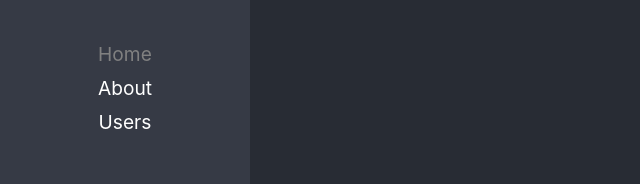
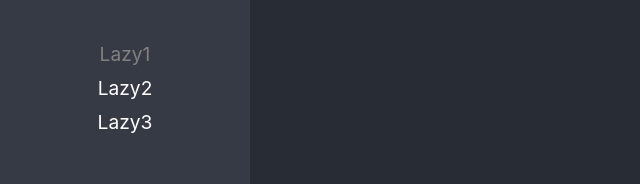
Before and after one commit to GABPAEZ/react-adv-ts, a React (Create React App) app: page /lazy1 in a window 1280 px wide. Before the commit this address led to /home. Shown: the part 155-339 px from the top of the page, without its empty margins (0-640 px from the left). Built offline with nearby package versions, Linux system fonts and the light colour scheme.

Commit message:
Paginas lazy agregadas

```diff
--- a/package.json
+++ b/package.json
@@ -12,7 +12,7 @@
     "@types/react-dom": "^17.0.11",
     "react": "^17.0.2",
     "react-dom": "^17.0.2",
-    "react-router-dom": "^6.2.1",
+    "react-router-dom": "^5.3.0",
     "react-scripts": "5.0.0",
     "typescript": "^4.5.5",
     "web-vitals": "^2.1.4"
@@ -40,5 +40,8 @@
       "last 1 firefox version",
       "last 1 safari version"
     ]
+  },
+  "devDependencies": {
+    "@types/react-router-dom": "^5.3.3"
   }
 }
--- /dev/null
+++ b/src/01-lazyload/pages/LazyPage1.tsx
@@ -0,0 +1,5 @@
+import React from 'react';
+
+export const LazyPage1 = () => {
+  return <h1>LazyPage1</h1>;
+};
--- /dev/null
+++ b/src/01-lazyload/pages/LazyPage2.tsx
@@ -0,0 +1,5 @@
+import React from 'react';
+
+export const LazyPage2 = () => {
+  return <h1>LazyPage2</h1>;
+};
--- /dev/null
+++ b/src/01-lazyload/pages/LazyPage3.tsx
@@ -0,0 +1,5 @@
+import React from 'react';
+
+export const LazyPage3 = () => {
+  return <h1>LazyPage3</h1>;
+};
--- /dev/null
+++ b/src/01-lazyload/pages/index.ts
@@ -0,0 +1,3 @@
+export { LazyPage1 } from "./LazyPage1";
+export { LazyPage2 } from "./LazyPage2";
+export { LazyPage3 } from "./LazyPage3";
--- a/src/routes/Navigation.tsx
+++ b/src/routes/Navigation.tsx
@@ -1,10 +1,10 @@
 import {
   BrowserRouter as Router,
-  Routes,
+  Switch,
   Route,
   NavLink,
-  Navigate,
 } from 'react-router-dom';
+import { LazyPage1, LazyPage2, LazyPage3 } from '../01-lazyload/pages';
 
 import logo from '../logo.svg';
 
@@ -18,37 +18,33 @@ export const Navigation = () => {
           <img src={logo} alt="react-logo" />
           <ul>
             <li>
-              <NavLink
-                to="/home"
-                className={({ isActive }) => (isActive ? 'nav-active' : '')}
-              >
-                Home
+              <NavLink to="/lazy1" activeClassName="nav-active" exact>
+                Lazy1
               </NavLink>
             </li>
             <li>
-              <NavLink
-                to="/about"
-                className={({ isActive }) => (isActive ? 'nav-active' : '')}
-              >
-                About
+              <NavLink to="/lazy2" activeClassName="nav-active" exact>
+                Lazy2
               </NavLink>
             </li>
             <li>
-              <NavLink
-                to="/users"
-                className={({ isActive }) => (isActive ? 'nav-active' : '')}
-              >
-                Users
+              <NavLink to="/lazy3" activeClassName="nav-active" exact>
+                Lazy3
               </NavLink>
             </li>
           </ul>
         </nav>
-        <Routes>
-          <Route path="/home" element={<h1>Home Page</h1>} />
-          <Route path="/about" element={<h1>About Page</h1>} />
-          <Route path="/users" element={<h1>Users Page</h1>} />
-          <Route path="/*" element={<Navigate to="/home" replace />} />
-        </Routes>
+        <Switch>
+          <Route path="/lazy1">
+            <LazyPage1 />
+          </Route>
+          <Route path="/lazy2">
+            <LazyPage2 />
+          </Route>
+          <Route path="/lazy3">
+            <LazyPage3 />
+          </Route>
+        </Switch>
       </div>
     </Router>
   );
```
Also changed, not shown: 1 other file (tests, documents, lock files or other folders).
